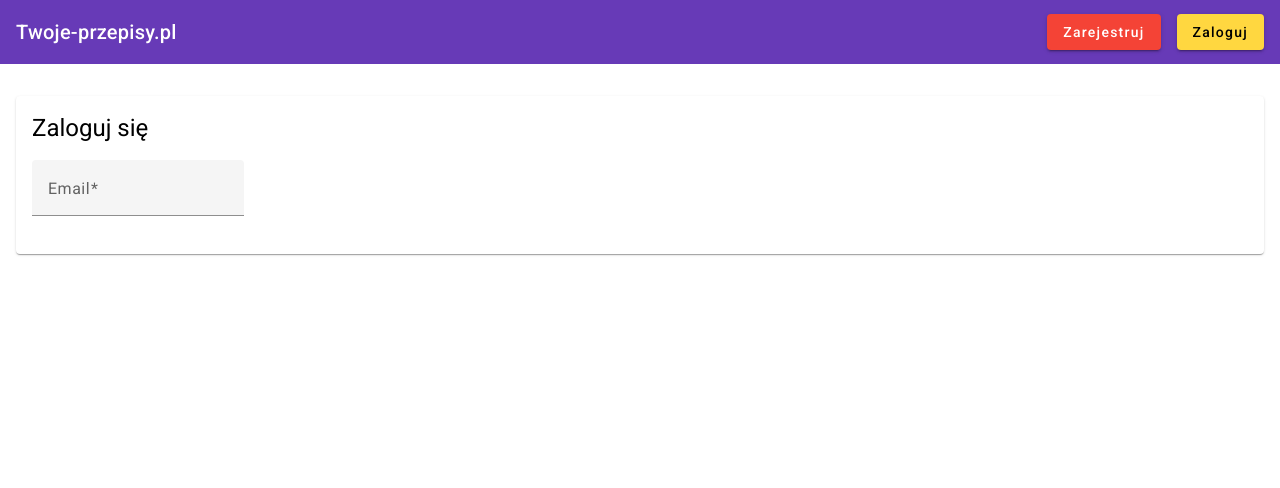
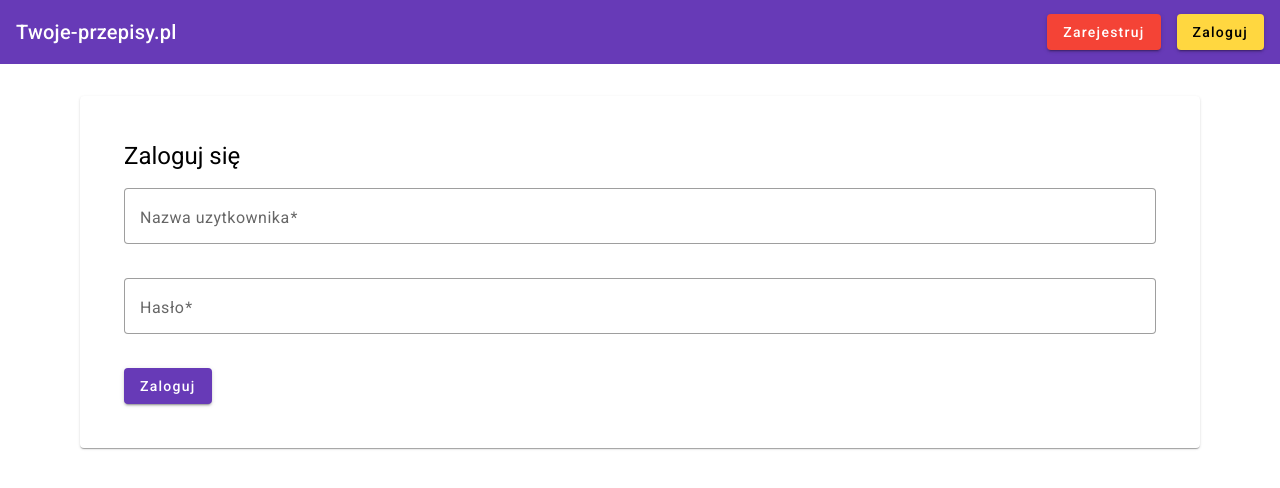
Before and after one commit to Eryk13/cook-book-web-app, an Angular app: page /login in a window 1280 px wide. Shown: the top 488 px of the page. Built offline with nearby package versions, Linux system fonts and the light colour scheme.

Commit message:
add login

```diff
--- a/src/app/app.module.ts
+++ b/src/app/app.module.ts
@@ -15,7 +15,7 @@ import { HomePageComponent } from './components/home-page/home-page.component';
 import { RecipePageComponent } from './components/recipe-page/recipe-page.component';
 import {MatButtonModule} from '@angular/material/button';
 import { RegisterPageComponent } from './components/register-page/register-page.component';
-
+import { HttpClientModule} from '@angular/common/http';
 @NgModule({
   declarations: [
     AppComponent,
@@ -33,7 +33,8 @@ import { RegisterPageComponent } from './components/register-page/register-page.
     MatCardModule,
     MatInputModule,
     ReactiveFormsModule,
-    MatButtonModule
+    MatButtonModule,
+    HttpClientModule
   ],
   providers: [],
   bootstrap: [AppComponent]
--- a/src/app/components/login-page/login-page.component.css
+++ b/src/app/components/login-page/login-page.component.css
@@ -1,3 +1,10 @@
 .card{
-    margin: 2rem 1rem;
+    margin: 2rem 5rem;
+    padding: 2em;
 }
+.form{
+    width: 100%;
+}
+mat-form-field{
+    width: 100%;
+}
--- a/src/app/components/login-page/login-page.component.html
+++ b/src/app/components/login-page/login-page.component.html
@@ -1,17 +1,20 @@
 <mat-card class="card">
     <mat-card-content>
         <h1>Zaloguj się</h1>
-        <form>
-            <mat-form-field class="example-full-width">
-                <mat-label>Email</mat-label>
-                <input type="email" matInput [formControl]="emailFormControl" placeholder="Ex. pat@example.com">
-                <mat-error *ngIf="emailFormControl.hasError('email') && !emailFormControl.hasError('required')">
-                  Please enter a valid email address
-                </mat-error>
-                <mat-error *ngIf="emailFormControl.hasError('required')">
-                  Email is <strong>required</strong>
-                </mat-error>
-              </mat-form-field>
+        <form class="form" [formGroup]="form">
+          <p>
+            <mat-form-field appearance="outline">
+              <mat-label>Nazwa uzytkownika</mat-label>
+              <input matInput placeholder="" formControlName="username">
+            </mat-form-field>
+          </p>
+          <p>
+            <mat-form-field appearance="outline">
+              <mat-label>Hasło</mat-label>
+              <input matInput placeholder="" formControlName="password">
+            </mat-form-field>
+          </p>
         </form>
+        <button (click)="onSubmit()" mat-raised-button color="primary">Zaloguj</button>
     </mat-card-content>
   </mat-card>
--- a/src/app/components/login-page/login-page.component.ts
+++ b/src/app/components/login-page/login-page.component.ts
@@ -1,5 +1,6 @@
 import { Component } from '@angular/core';
-import { FormControl, Validators } from '@angular/forms';
+import { FormControl, FormGroup, Validators } from '@angular/forms';
+import { AuthService } from 'src/app/services/auth.service';
 
 @Component({
   selector: 'app-login-page',
@@ -7,6 +8,20 @@ import { FormControl, Validators } from '@angular/forms';
   styleUrls: ['./login-page.component.css']
 })
 export class LoginPageComponent {
-  emailFormControl = new FormControl('', [Validators.required, Validators.email]);
+  form = new FormGroup({
+    username: new FormControl('',[Validators.required]),
+    password: new FormControl('',[Validators.required])
+  });
 
+  constructor(private authService: AuthService) {}
+
+  onSubmit() {
+    const username = this.form.get('username')?.value;
+    const password = this.form.get('password')?.value;
+    if(username && password) {
+      this.authService.login(username, password).subscribe(
+        res => this.authService.setToken(res.token)
+      )
+    }
+  }
 }
--- a/src/app/components/register-page/register-page.component.css
+++ b/src/app/components/register-page/register-page.component.css
@@ -0,0 +1,10 @@
+.card{
+    margin: 2rem 5rem;
+    padding: 2em;
+}
+.form{
+    width: 100%;
+}
+mat-form-field{
+    width: 100%;
+}
--- a/src/app/components/register-page/register-page.component.html
+++ b/src/app/components/register-page/register-page.component.html
@@ -1 +1,26 @@
-<p>register-page works!</p>
+<mat-card class="card">
+    <mat-card-content>
+        <h1>Zarejestruj się</h1>
+        <form class="form">
+          <p>
+            <mat-form-field appearance="outline">
+              <mat-label>Nazwa uzytkownika</mat-label>
+              <input matInput placeholder="">
+            </mat-form-field>
+          </p>
+          <p>
+            <mat-form-field appearance="outline">
+              <mat-label>Hasło</mat-label>
+              <input matInput placeholder="">
+            </mat-form-field>
+          </p>
+          <p>
+            <mat-form-field appearance="outline">
+              <mat-label>Powtórz hasło</mat-label>
+              <input matInput placeholder="">
+            </mat-form-field>
+          </p>
+          <button mat-raised-button color="primary">Zarejestruj</button>
+        </form>
+    </mat-card-content>
+  </mat-card>
--- a/src/app/components/top-nav/top-nav.component.css
+++ b/src/app/components/top-nav/top-nav.component.css
@@ -1,6 +1,6 @@
 .nav{
     display: flex;
-    justify-content: end;
+    justify-content: flex-end;
     flex-grow: 2;
 }
 .nav-buttons{
--- /dev/null
+++ b/src/app/models/register-user.ts
@@ -0,0 +1,4 @@
+export interface RegisterUser{
+    username: string;
+    password: string;
+}
--- /dev/null
+++ b/src/app/services/auth.service.ts
@@ -0,0 +1,29 @@
+import { HttpClient } from '@angular/common/http';
+import { Injectable } from '@angular/core';
+import { RegisterUser } from '../models/register-user';
+
+@Injectable({
+  providedIn: 'root'
+})
+export class AuthService {
+
+  private readonly url = "http://localhost:8080/auth/"
+
+  constructor(private http: HttpClient) { }
+
+  login(username: string, password: string) {
+    return this.http.post<any>(this.url + "token", {username, password}, { headers: { Authorization: 'Basic ć' + btoa(username + ':' + password)}});
+  }
+
+  register(user: RegisterUser) {
+    return this.http.post<any>(this.url + "register" , user);
+  }
+
+  setToken(token: string) {
+    localStorage.setItem('token', token);
+  }
+
+  getToken() {
+    return localStorage.getItem('token');
+  }
+}
```
Also changed, not shown: 1 other file (tests, documents, lock files or other folders).
